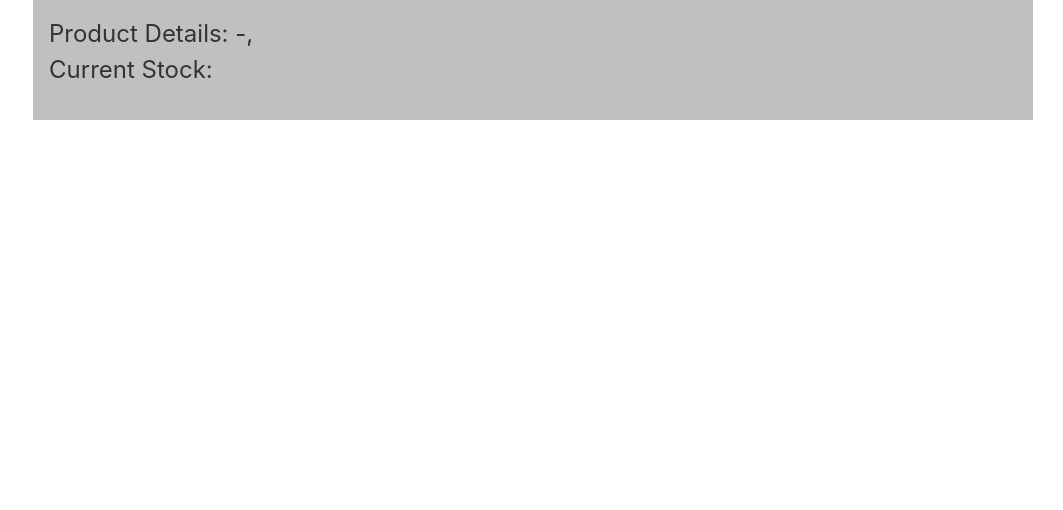
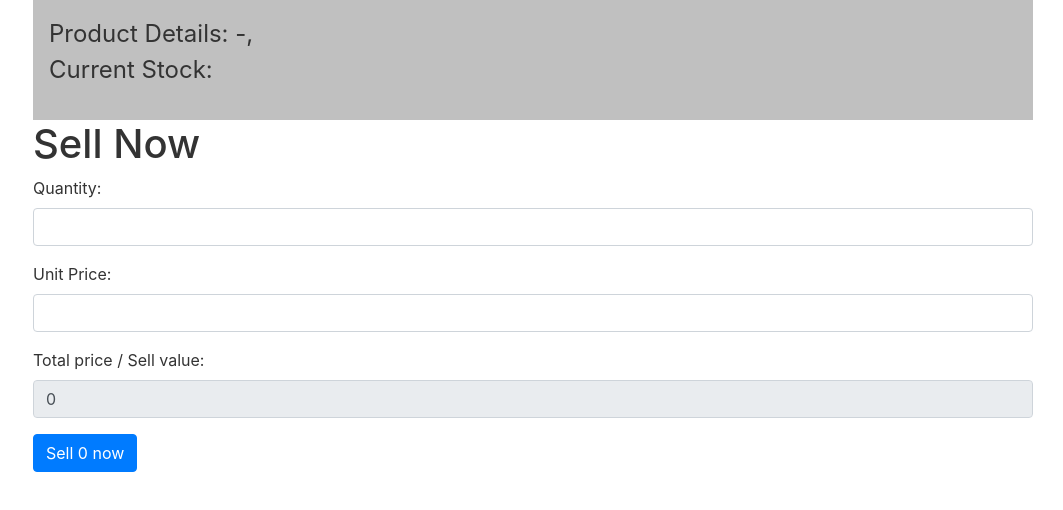
Before and after one commit to thetradecoder/local-shop-manager, a React (Create React App) app: page /sell in a window 1280 px wide. Shown: the top 510 px of the page, without its empty margins (217-1280 px from the left). Built offline with nearby package versions, Linux system fonts and the light colour scheme; no server answers.

Commit message:
completed sales

```diff
--- a/src/components/buy-product.component.js
+++ b/src/components/buy-product.component.js
@@ -9,10 +9,12 @@ const username = localStorage.getItem('username');
 const userid = localStorage.getItem('userid');
 const productId = window.location.href.split('/').reverse()[0];
 
+
 export default function Buy(){
     const [product, setProduct] =  useState({});
     const [unitPrice, setUnitPrice] = useState(0);
     const [quantity, setQuantity] = useState(0);
+    const totalPrice = unitPrice*quantity;
 
     function onChangeQuantity(e){
         setQuantity(e.target.value)
@@ -20,7 +22,7 @@ export default function Buy(){
     function onChangeUnitPrice(e){
         setUnitPrice(e.target.value)
     }
-    const totalPrice = unitPrice*quantity;
+
     useEffect(()=>{
         axios.get(`http://localhost:5000/status/${productId}/${username}/${userid}`)
         .then(d=>setProduct(d.data))
--- a/src/components/sell-product.component.js
+++ b/src/components/sell-product.component.js
@@ -13,6 +13,8 @@ export default function Sell(){
     const [product, setProduct] =  useState({});
     const [unitPrice, setUnitPrice] =  useState(0);
     const [quantity, setQuantity] = useState(0);
+    const totalPrice = unitPrice*quantity;
+
     function onChangeQuantity(e){
         setQuantity(e.target.value)
     }
@@ -26,13 +28,46 @@ export default function Sell(){
         .catch(err=>window.alert(err))
     })
 
+    function onSubmitSellNow(e){
+        e.preventDefault();
+
+        const salesHistory = {
+            quantity,
+            totalPrice
+        }
+
+        axios.put(`http://localhost:5000/sell/${productId}/${username}/${userid}`, salesHistory)
+        .then(res=>window.alert(res.data))
+        .catch(err=>window.alert(err))
+    }
+
     return(
         <div className="body-part">
             <div className="bg-silver p-3">
                 <p className="text-24">Product Details:  {product.productId}-{product.productName}, <br/>
                 Current Stock: {product.stock}</p>
             </div>
+            <div>
+                <form onSubmit={onSubmitSellNow}>
+                    <h1>Sell Now</h1>
+                    <div className="form-group">
+                        <label>Quantity: </label>
+                        <input type="number" className="form-control" onChange={onChangeQuantity} required/>
+                    </div>
+                    <div className="form-group">
+                        <label>Unit Price: </label>
+                        <input type="number" className="form-control" onChange={onChangeUnitPrice} required/>
+                    </div>
 
+                    <div className="form-group">
+                        <label>Total price / Sell value: </label>
+                        <input type="number" className="form-control" value={totalPrice} disabled/>
+                    </div>
+                    <div>
+                        <button className="btn btn-primary">Sell {quantity} now</button>
+                    </div>
+                </form>
+            </div>
         </div>
     );
 }
```
Also changed, not shown: 2 other files (tests, documents, lock files or other folders).
